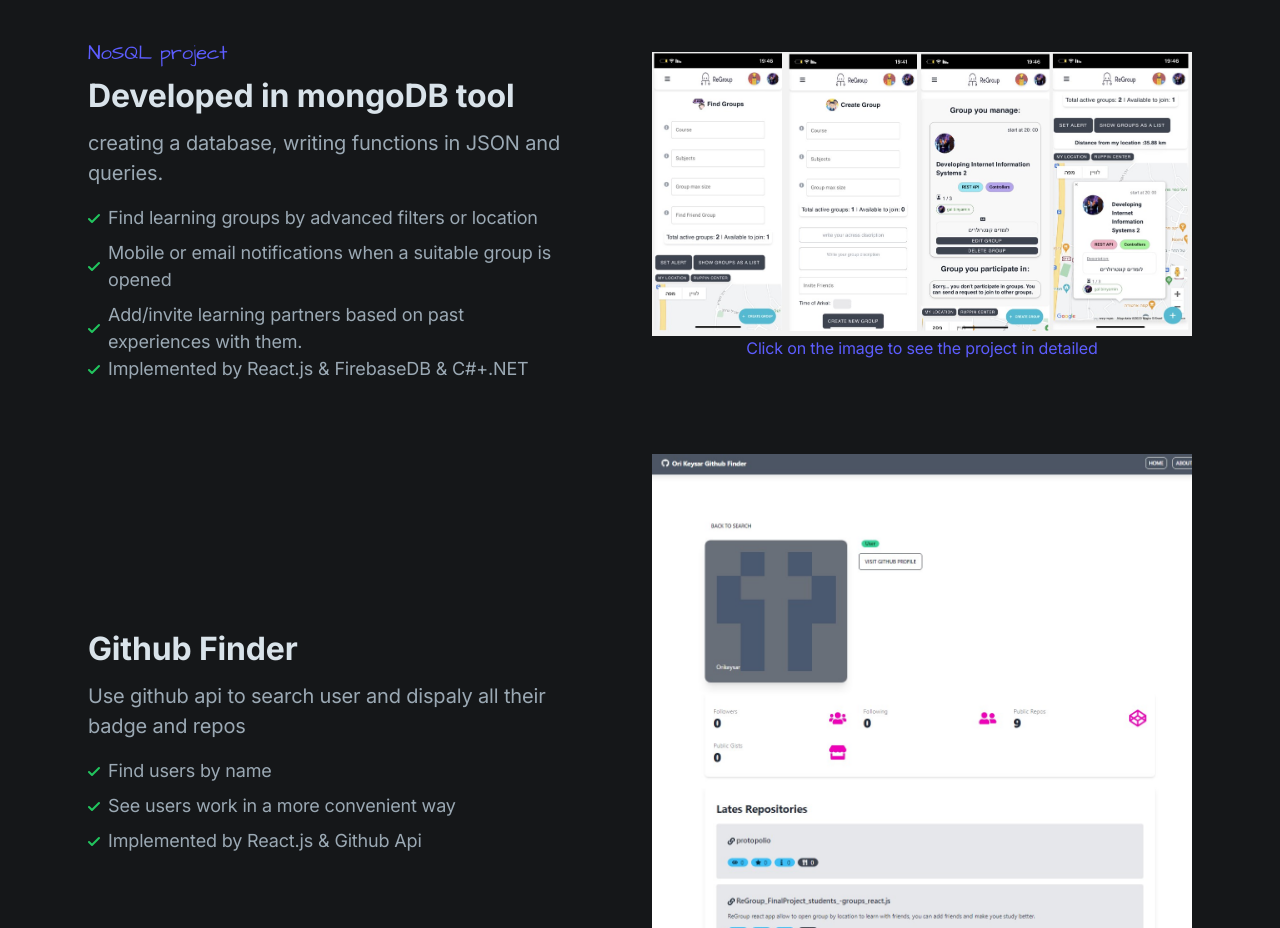
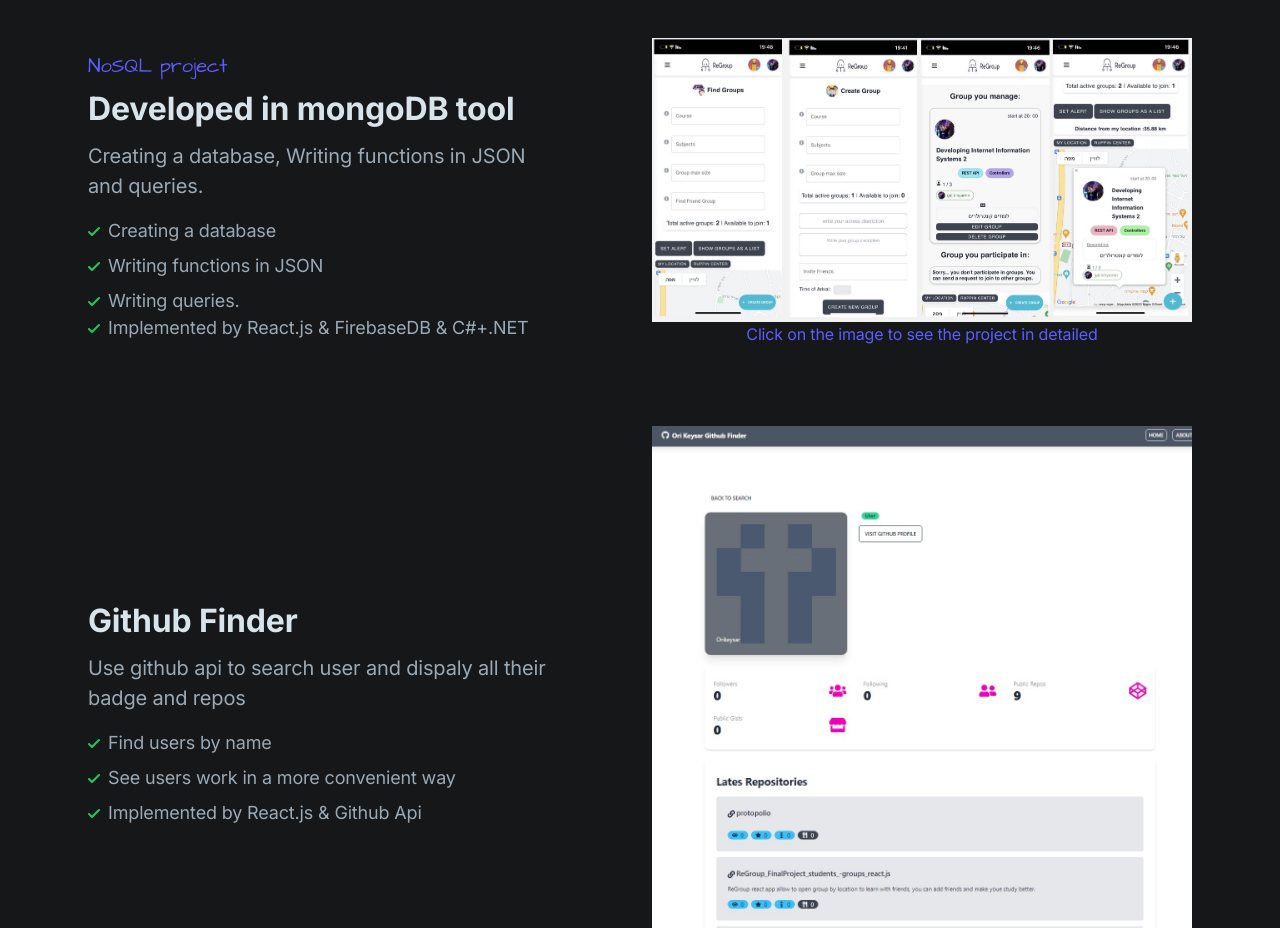
Before and after one commit to YahavMesika/portfolio, a Next.js app: page / in a window 1280 px wide. Shown: the part 2340-3268 px from the top of the page. Built offline with nearby package versions, Linux system fonts and the light colour scheme.

Commit message:
Update zigzag.tsx

```diff
--- a/components/zigzag.tsx
+++ b/components/zigzag.tsx
@@ -37,25 +37,25 @@ export default function Zigzag() {
                 <div className="md:pr-4 lg:pr-12 xl:pr-16">
                   <div className="font-architects-daughter text-xl text-purple-600 mb-2">NoSQL project </div>
                   <h3 className="h3 mb-3"> Developed in mongoDB tool</h3>
-                  <p className="text-xl text-gray-400 mb-4">creating a database, writing functions in JSON and queries.</p>
+                  <p className="text-xl text-gray-400 mb-4">Creating a database, Writing functions in JSON and queries.</p>
                   <ul className="text-lg text-gray-400 -mb-2">
                     <li className="flex items-center mb-2">
                       <svg className="w-3 h-3 fill-current text-green-500 mr-2 shrink-0" viewBox="0 0 12 12" xmlns="http://www.w3.org/2000/svg">
                         <path d="M10.28 2.28L3.989 8.575 1.695 6.28A1 1 0 00.28 7.695l3 3a1 1 0 001.414 0l7-7A1 1 0 0010.28 2.28z" />
                       </svg>
-                      <span>Find learning groups by advanced filters or location</span>
+                      <span>Creating a database</span>
                     </li>
                     <li className="flex items-center mb-2">
                       <svg className="w-3 h-3 fill-current text-green-500 mr-2 shrink-0" viewBox="0 0 12 12" xmlns="http://www.w3.org/2000/svg">
                         <path d="M10.28 2.28L3.989 8.575 1.695 6.28A1 1 0 00.28 7.695l3 3a1 1 0 001.414 0l7-7A1 1 0 0010.28 2.28z" />
                       </svg>
-                      <span>Mobile or email notifications when a suitable group is opened</span>
+                      <span>Writing functions in JSON </span>
                     </li>
                     <li className="flex items-center">
                       <svg className="w-3 h-3 fill-current text-green-500 mr-2 shrink-0" viewBox="0 0 12 12" xmlns="http://www.w3.org/2000/svg">
                         <path d="M10.28 2.28L3.989 8.575 1.695 6.28A1 1 0 00.28 7.695l3 3a1 1 0 001.414 0l7-7A1 1 0 0010.28 2.28z" />
                       </svg>
-                      <span>Add/invite learning partners based on past experiences with them.</span>
+                      <span>Writing queries.</span>
                     </li>
                     {/* delete from here */}
                     <li className="flex items-center">
```
